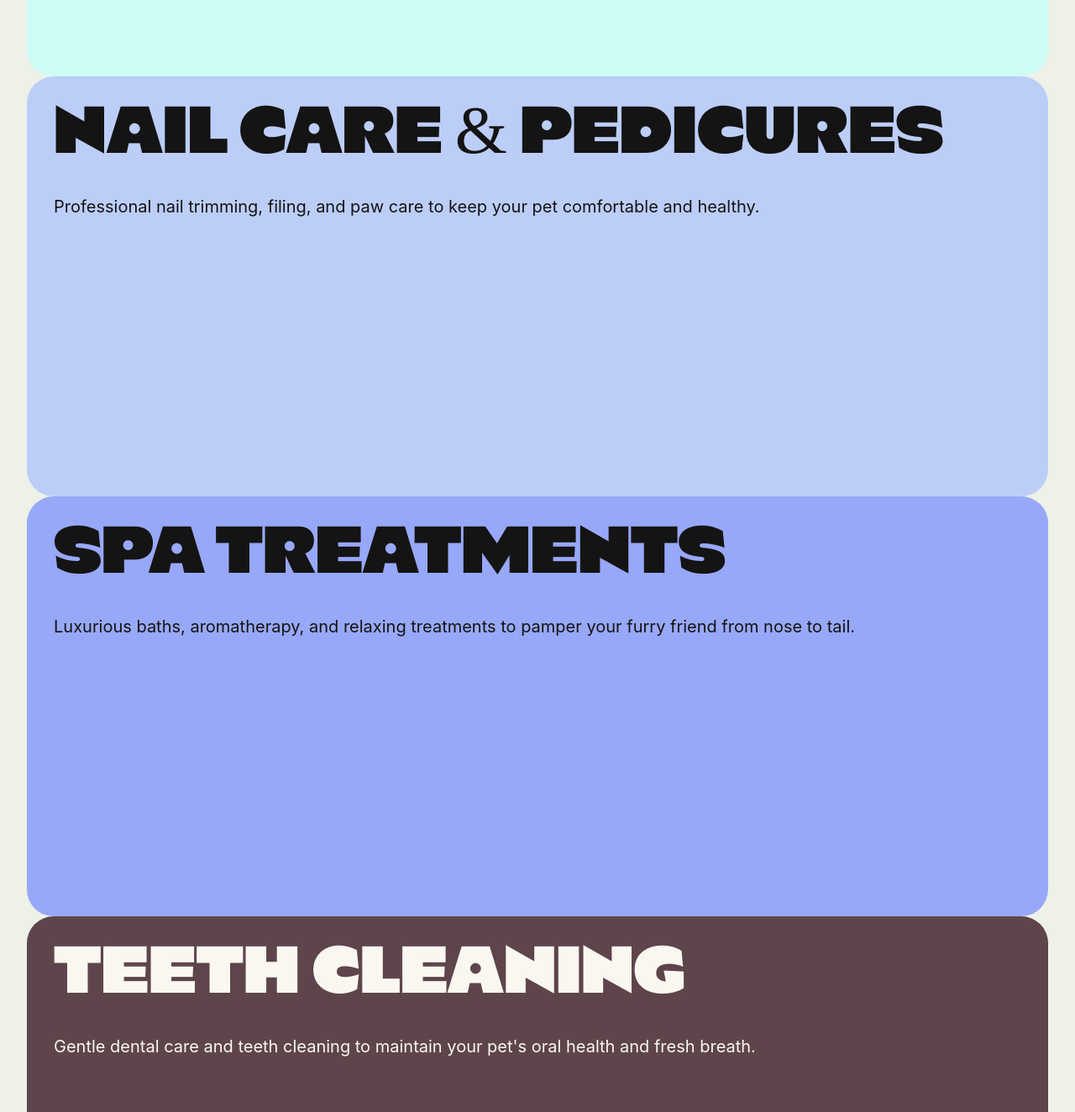
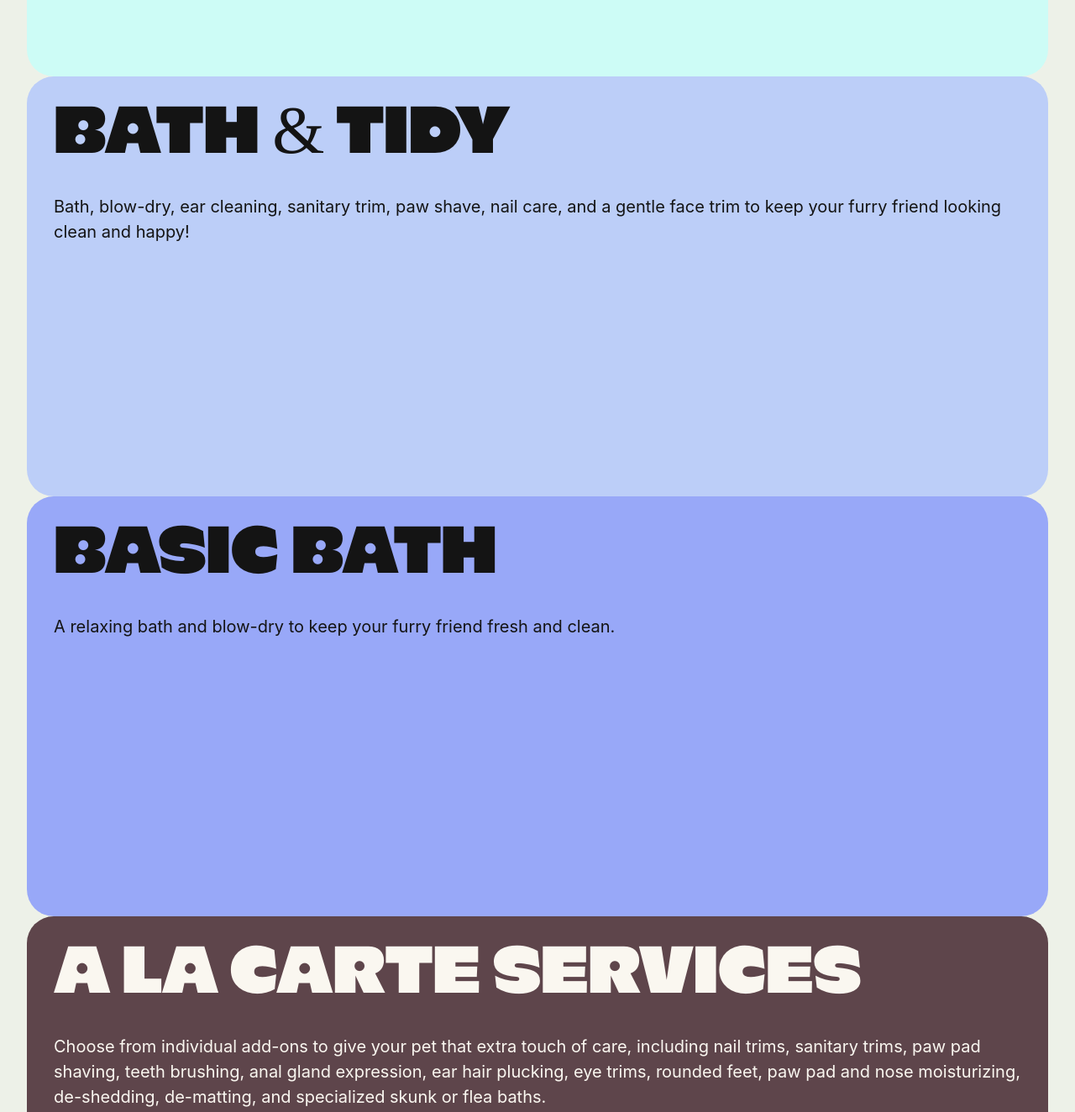
Before and after one commit to batunpc/fur-loft, a website built with Vite: page index.html in a window 1280 px wide. Shown: the part 3740-5064 px from the top of the page at 84% size. Built offline with nearby package versions, Linux system fonts and the light colour scheme; some packages are replaced by stand-ins of ours; a web font is replaced by a local one.

Commit message:
text update

```diff
--- a/index.html
+++ b/index.html
@@ -233,9 +233,7 @@
             <div class="service-card-content">
               <h1>Full Service Grooming</h1>
               <p>
-                Complete wash, cut, dry, and styling for all breeds.
-                Your pup will leave looking and feeling their absolute
-                best.
+                Bath, blow-dry, ear cleaning, sanitary trim, paw trim, nail care, and a haircut to keep your furry friend comfy and looking their best!
               </p>
             </div>
           </div>
@@ -243,10 +241,9 @@
         <div class="service-card" id="service-card-2">
           <div class="service-card-inner">
             <div class="service-card-content">
-              <h1>Nail Care & Pedicures</h1>
+              <h1>Bath & Tidy</h1>
               <p>
-                Professional nail trimming, filing, and paw care to
-                keep your pet comfortable and healthy.
+                Bath, blow-dry, ear cleaning, sanitary trim, paw shave, nail care, and a gentle face trim to keep your furry friend looking clean and happy!
               </p>
             </div>
           </div>
@@ -254,10 +251,9 @@
         <div class="service-card" id="service-card-3">
           <div class="service-card-inner">
             <div class="service-card-content">
-              <h1>Spa Treatments</h1>
+              <h1>Basic Bath</h1>
               <p>
-                Luxurious baths, aromatherapy, and relaxing treatments
-                to pamper your furry friend from nose to tail.
+                A relaxing bath and blow-dry to keep your furry friend fresh and clean.
               </p>
             </div>
           </div>
@@ -265,10 +261,9 @@
         <div class="service-card" id="service-card-4">
           <div class="service-card-inner">
             <div class="service-card-content">
-              <h1>Teeth Cleaning</h1>
+              <h1>A La Carte Services</h1>
               <p>
-                Gentle dental care and teeth cleaning to maintain your
-                pet's oral health and fresh breath.
+                Choose from individual add-ons to give your pet that extra touch of care, including nail trims, sanitary trims, paw pad shaving, teeth brushing, anal gland expression, ear hair plucking, eye trims, rounded feet, paw pad and nose moisturizing, de-shedding, de-matting, and specialized skunk or flea baths.
               </p>
             </div>
           </div>
```
